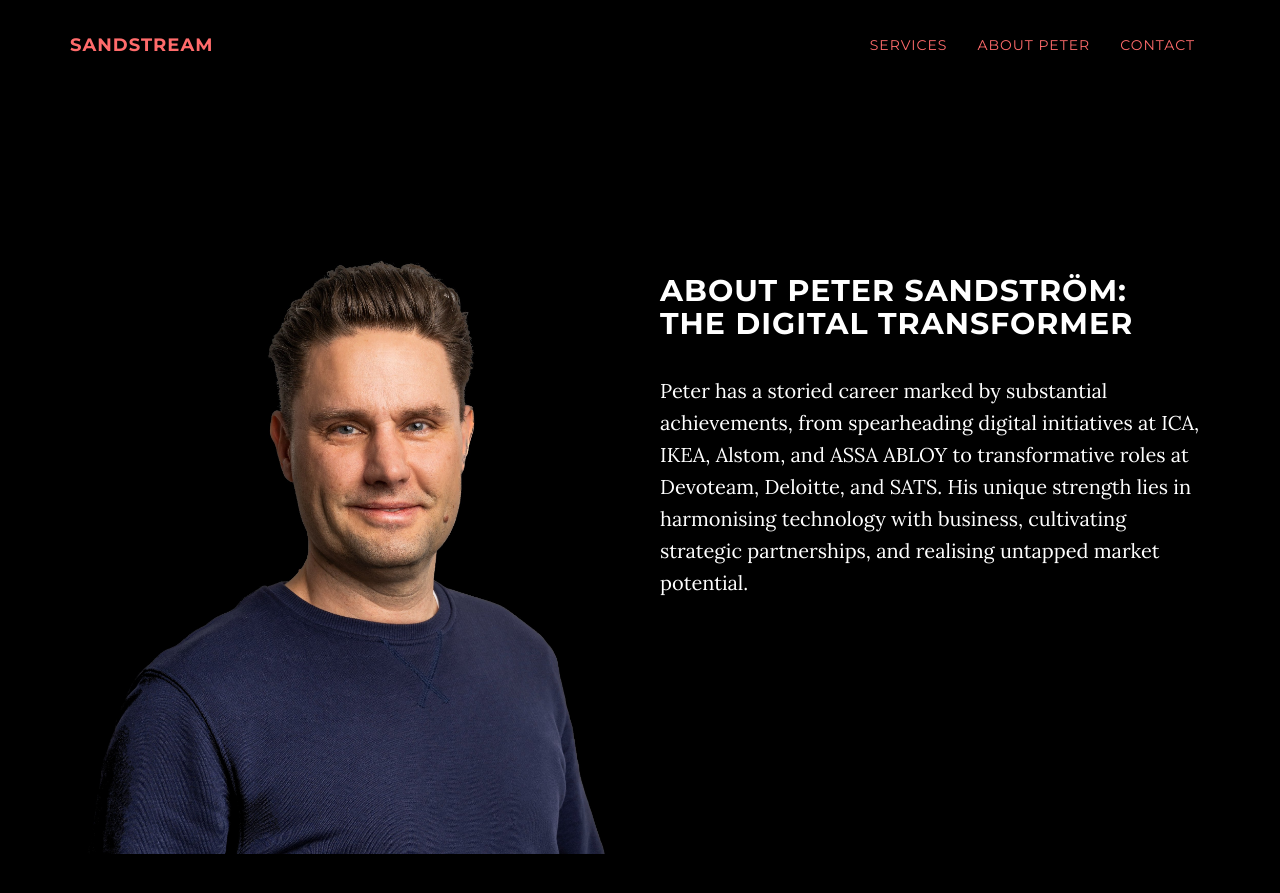
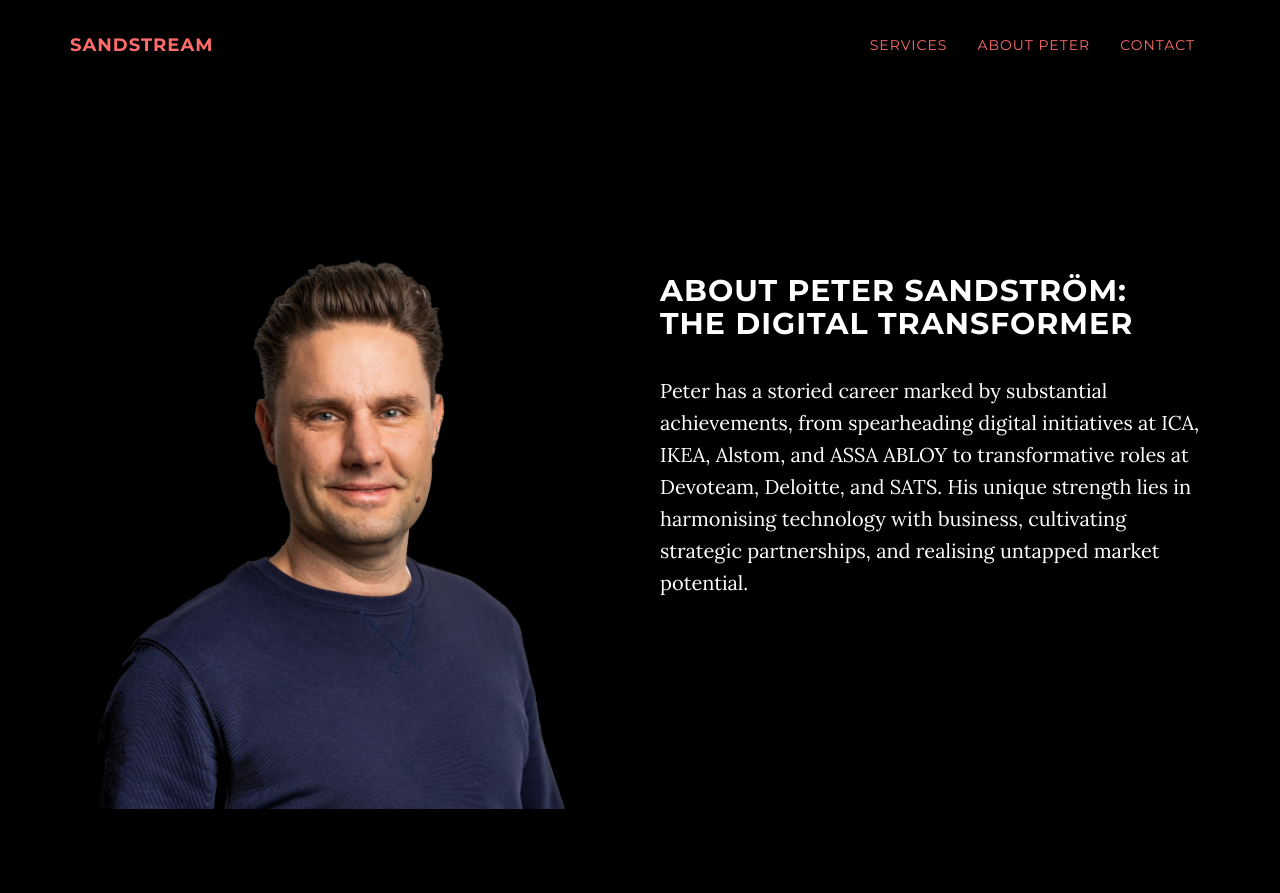
Before and after one commit to sandstream/sandstream.github.io, a Jekyll site: the page built from index.html, in a window 1280 px wide and 900 px high, scrolled down 2808 px. Shown: the top 893 px of the window. Built offline with Jekyll 4.4.1, drawn with Linux system fonts in a browser that asks for light colours.

Commit message:
image bug

```diff
--- a/_includes/head.html
+++ b/_includes/head.html
@@ -2,7 +2,7 @@
     <meta charset="utf-8">
     <meta http-equiv="X-UA-Compatible" content="IE=edge">
     <title>{% if page.title %}{{ page.title }}{% else %}{{ site.title }}{% endif %}</title>
-    <meta name="viewport" content="width=device-width">
+    <meta name="viewport" content="width=device-width, initial-scale=1">
     <meta name="description" content="{{ site.description }}">
     <link rel="canonical" href="{{ page.url | replace:'index.html','' | prepend: site.baseurl | prepend: site.url }}">
 
--- a/_includes/section3.html
+++ b/_includes/section3.html
@@ -4,7 +4,8 @@
             <div class="container">
                <div class="row" >
                 <div class="col-lg-6 col-md-6">
-                    <img src="/img/peter-about.jpg" height="600px" alt="peter">
+                    <img src="/img/peter-about.jpg" height: auto; width="100%" alt="peter">
+
 
                 </div>
                 <div class="col-lg-6 col-md-6" style="background: rgba(0, 0, 0, 0.5); padding: 20px;">
```
Also changed, not shown: 1 other file.
